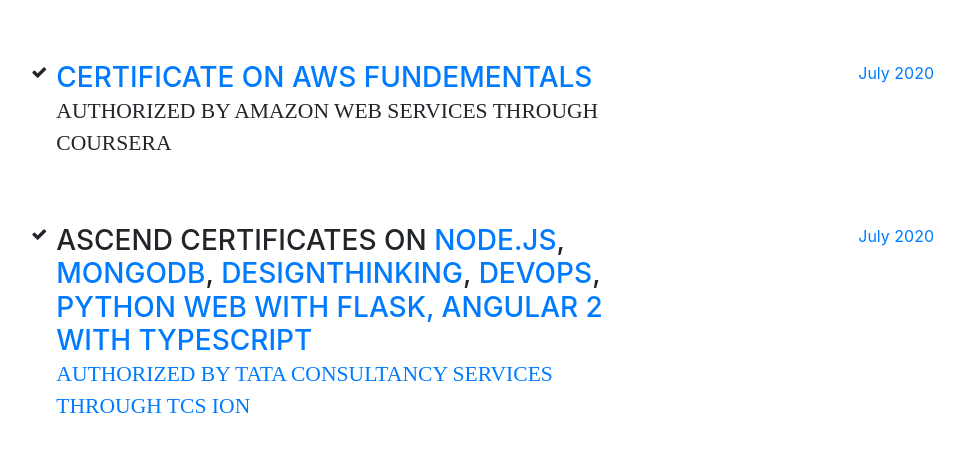
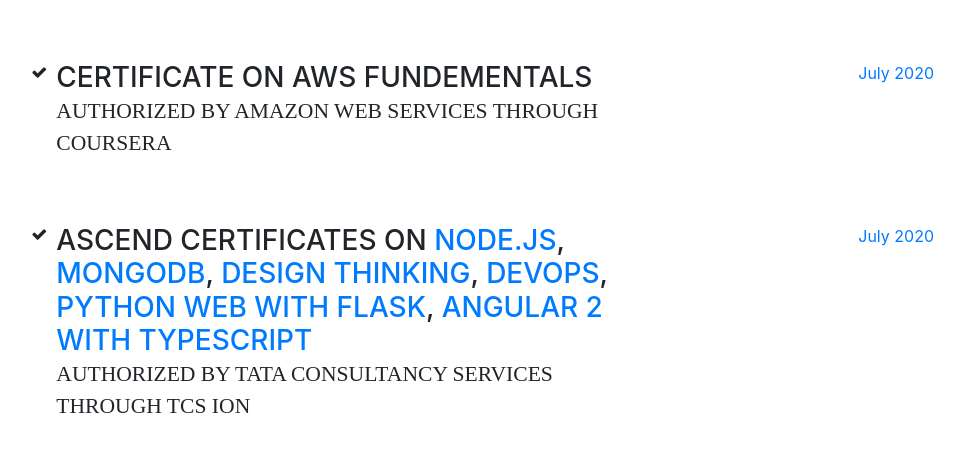
Before and after one commit to amiarun/amiarun.github.io, a website with bundled scripts: page index.html in a window 1280 px wide. Shown: the part 3637-4110 px from the top of the page, without its empty margins (298-1263 px from the left). Built offline with nearby package versions, Linux system fonts and the light colour scheme; a web font is replaced by a local one.

Commit message:
Link Bug Fix

```diff
--- a/index.html
+++ b/index.html
@@ -287,7 +287,7 @@
               <i class="fa-li fa fa-check"></i>
               <div class="resume-item d-flex flex-column flex-md-row mb-5">
                 <div class="resume-content mr-auto">
-                  <h3 class="mb-0"><a href="https://drive.google.com/file/d/1vE1lBqRJeBq5OKa5iNf6h5rKqkLgkz0k/view?usp=sharing" target="_blank">Certificate on AWS Fundementals</a></h3>
+                  <h3 class="mb-0">Certificate on<a href="https://drive.google.com/file/d/1vE1lBqRJeBq5OKa5iNf6h5rKqkLgkz0k/view?usp=sharing" target="_blank"></a> AWS Fundementals</a></h3>
                   <div class="subheading mb-3">Authorized by Amazon Web Services through Coursera</div>
                 </div>
                 <div class="resume-date text-md-right">
@@ -301,9 +301,10 @@
                   <div class="resume-content mr-auto">
                     <h3 class="mb-0">AsCEnD Certificates on <a href="https://drive.google.com/file/d/10lihwSBvSEIwjitJAc9y_d8w--bax37E/view?usp=sharing" target="_blank">Node.js</a>,
                       <a href="https://drive.google.com/file/d/1q5NptdLXb7j3uYIqB47pQEf0y6Eq7SC4/view?usp=sharing" target="_blank">MongoDB</a>,
-                      <a href="https://drive.google.com/file/d/1muwJu8MLAKHEFB4-GhzOoi_OgTS30PFw/view?usp=sharing">DesignThinking</a>,
+                      <a href="https://drive.google.com/file/d/1muwJu8MLAKHEFB4-GhzOoi_OgTS30PFw/view?usp=sharing">Design Thinking</a>,
                       <a target="_blank" href="https://drive.google.com/file/d/13IZUNZgUuFO0g64GBSje8ksXu_ooNsJ3/view?usp=sharing">DevOps</a>,
-                      <a target="_blank" href="https://drive.google.com/file/d/18Y3R7xcu7RJDvproqhcaWKbDGSdSC_cg/view?usp=sharing">Python Web with Flask, Angular 2 with Typescript</h3>
+                      <a target="_blank" href="https://drive.google.com/file/d/18Y3R7xcu7RJDvproqhcaWKbDGSdSC_cg/view?usp=sharing">Python Web with Flask</a>,
+                      <a target="_blank" href="https://drive.google.com/file/d/1RL1Jh7UXBbqKGIoeT-EB2MQtaIvoA_No/view?usp=sharing">Angular 2 with Typescript</a></h3>
                     <div class="subheading mb-3">Authorized by Tata Consultancy Services through TCS iON</div>
                   </div>
                   <div class="resume-date text-md-right">
```
